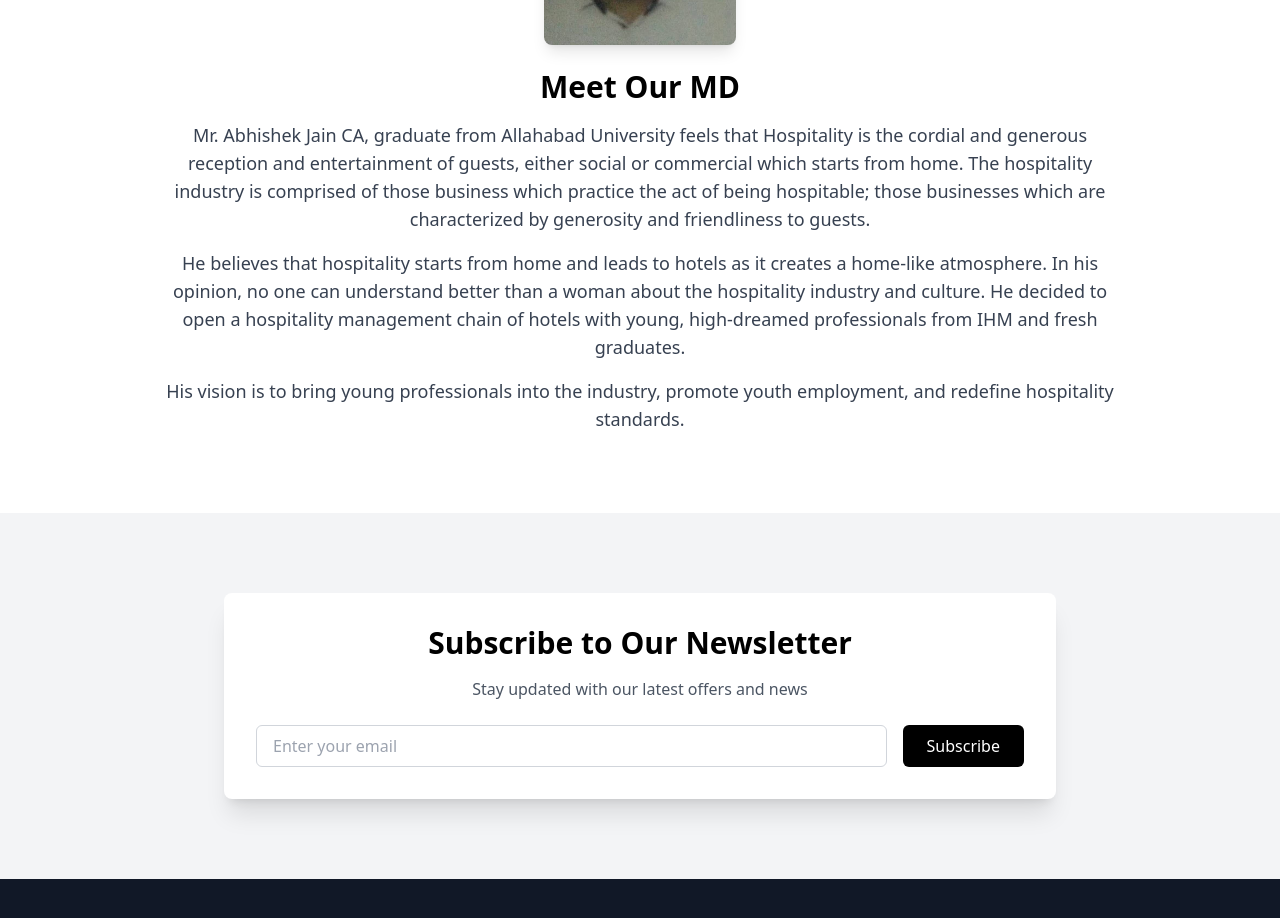
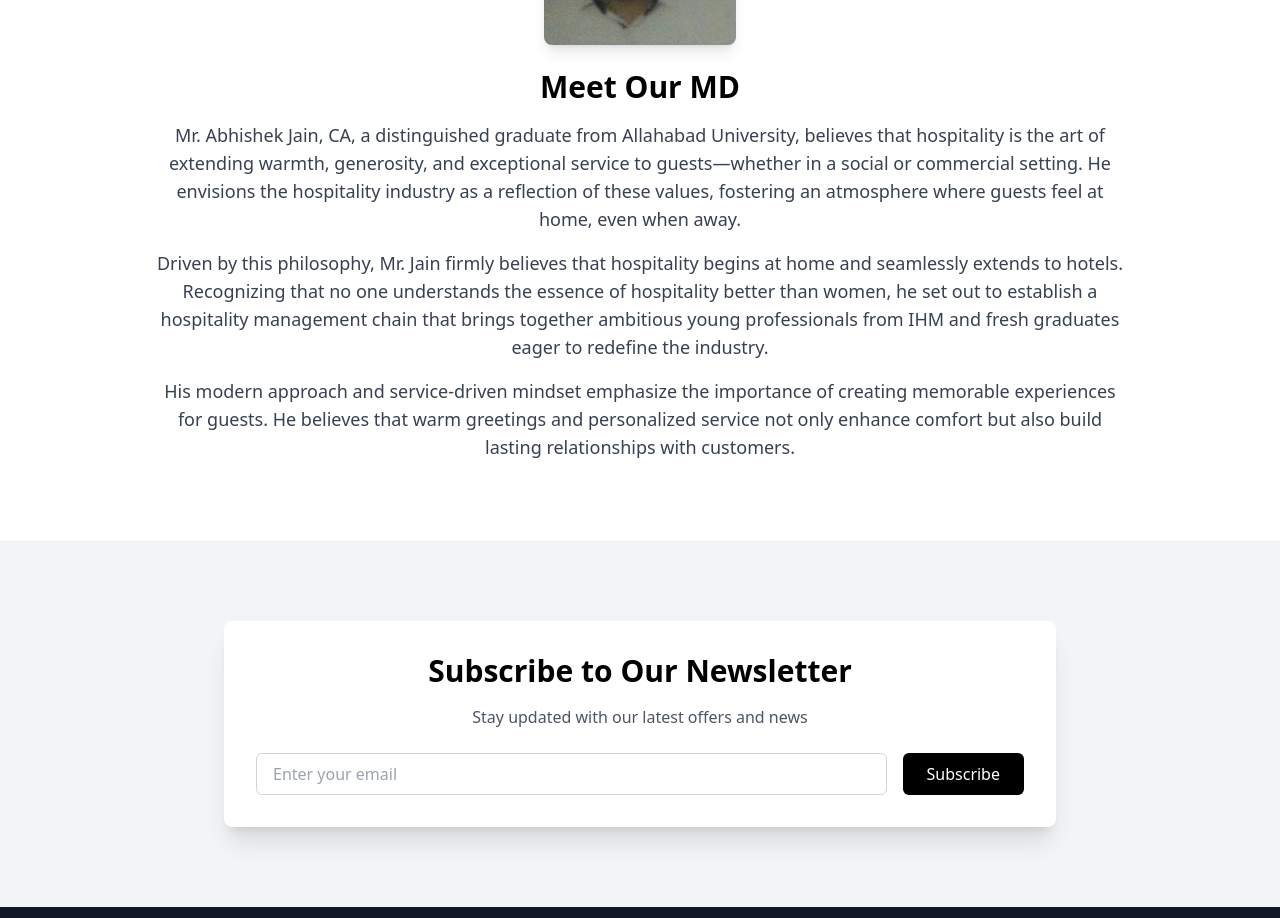
Before and after one commit to healersdatasolutions/Blessings-Imperia, a React (Vite) app: page / in a window 1280 px wide. Shown: the part 5600-6518 px from the top of the page. Built offline with nearby package versions, Linux system fonts and the light colour scheme; no server answers.

Commit message:
Update Home.tsx

```diff
--- a/src/pages/Home.tsx
+++ b/src/pages/Home.tsx
@@ -376,10 +376,10 @@ export default function Home() {
         <div className="max-w-5xl mx-auto px-6">
           <img src="/images/MD.jpeg" alt="Mr. Abhishek Jain" className="mx-auto rounded-lg shadow-lg mb-6 w-48 h-48 object-cover" />
           <h2 className="text-3xl font-bold mb-4">Meet Our MD</h2>
-          <p className="text-lg text-gray-700">Mr. Abhishek Jain CA, graduate from Allahabad University feels that Hospitality is the cordial and generous reception and entertainment of guests, either social or commercial which starts from home. The hospitality industry is comprised of those business which practice the act of being hospitable; those businesses which are characterized by generosity and friendliness to guests.</p>
-          <p className="mt-4 text-lg text-gray-700">He believes that hospitality starts from home and leads to hotels as it creates a home-like atmosphere. In his opinion, no one can understand better than a woman about the hospitality industry and culture. He decided to open a hospitality management chain of hotels with young, high-dreamed professionals from IHM and fresh graduates.</p>
-          <p className="mt-4 text-lg text-gray-700">His vision is to bring young professionals into the industry, promote youth employment, and redefine hospitality standards.</p>
-        </div>
+          <p className="text-lg text-gray-700">Mr. Abhishek Jain, CA, a distinguished graduate from Allahabad University, believes that hospitality is the art of extending warmth, generosity, and exceptional service to guests—whether in a social or commercial setting. He envisions the hospitality industry as a reflection of these values, fostering an atmosphere where guests feel at home, even when away.</p>
+          <p className="mt-4 text-lg text-gray-700">Driven by this philosophy, Mr. Jain firmly believes that hospitality begins at home and seamlessly extends to hotels. Recognizing that no one understands the essence of hospitality better than women, he set out to establish a hospitality management chain that brings together ambitious young professionals from IHM and fresh graduates eager to redefine the industry.</p>
+          <p className="mt-4 text-lg text-gray-700">His modern approach and service-driven mindset emphasize the importance of creating memorable experiences for guests. He believes that warm greetings and personalized service not only enhance comfort but also build lasting relationships with customers.</p>
+         </div>
       </section>
       {/* Newsletter Section */}
       <div ref={newsletterRef}>
```
